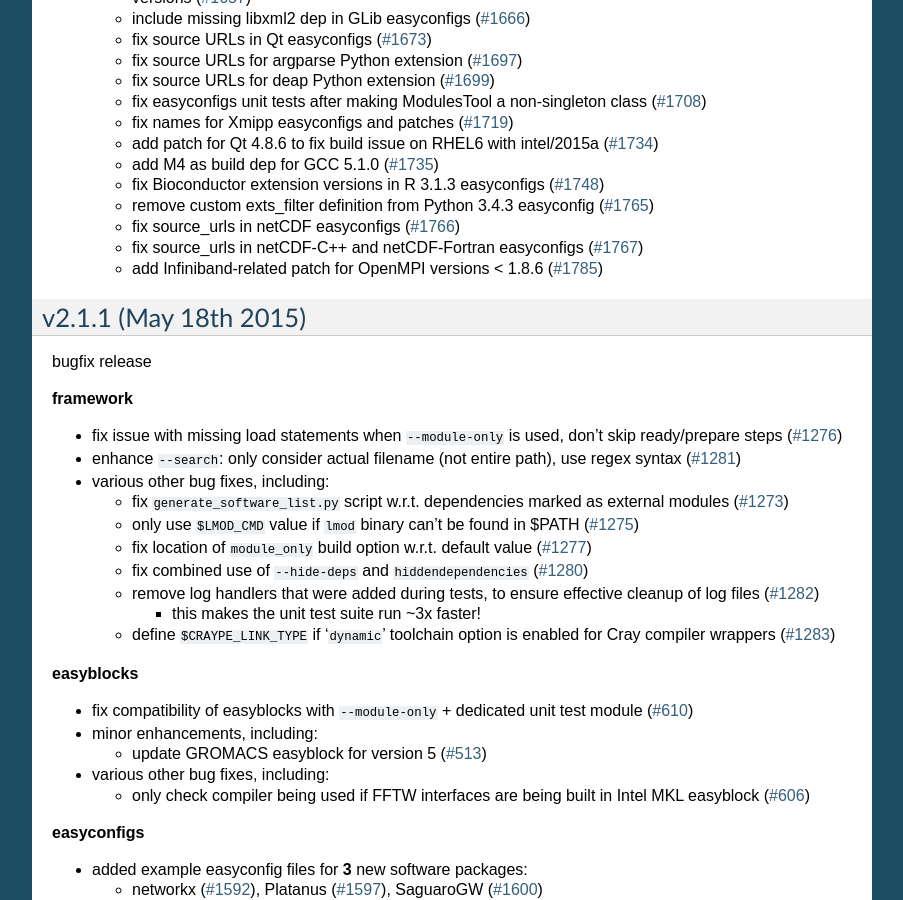
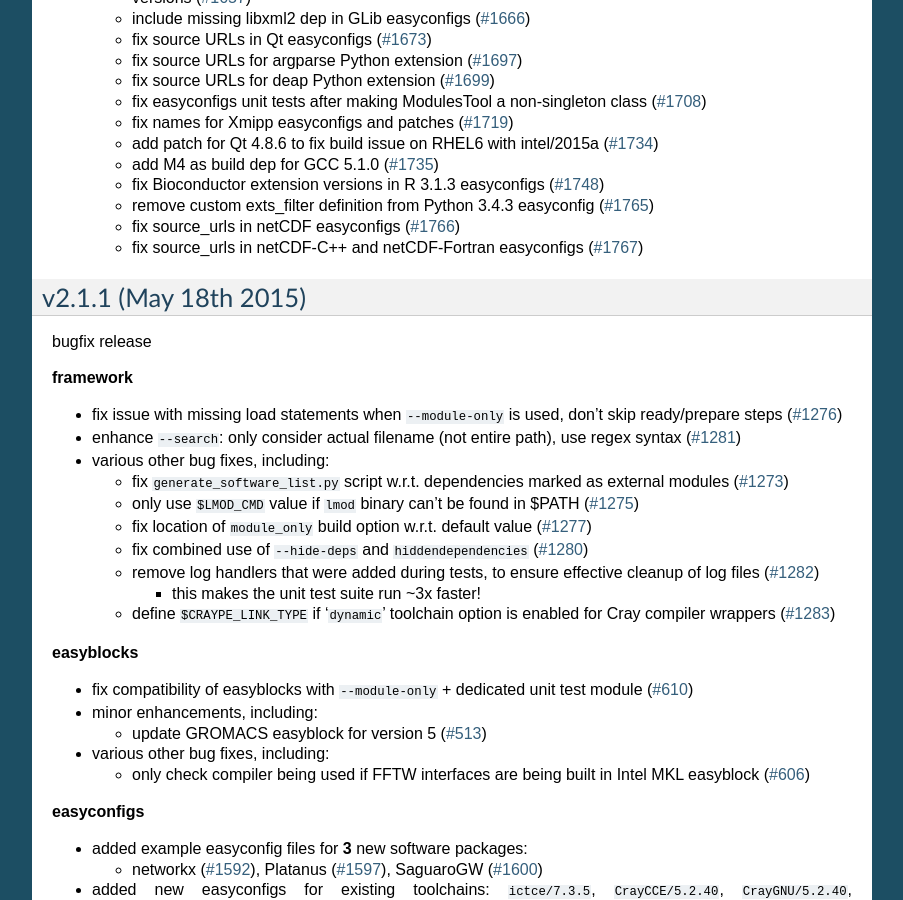
Before and after one commit to easybuilders/easybuild, a Sphinx documentation site: the page built from docs/Release_notes.rst, in a window 1280 px wide and 900 px high, scrolled down 2434 px. Shown: the whole window, without its empty margins (198-1101 px from the left). Built offline with Sphinx 7.4.7, drawn with Linux system fonts in a browser that asks for light colours.

Commit message:
remove easyconfigs PR #1785 from 2.2.0 release notes

```diff
--- a/docs/Release_notes.rst
+++ b/docs/Release_notes.rst
@@ -141,7 +141,6 @@
   * remove custom exts_filter definition from Python 3.4.3 easyconfig (`#1765 <https://github.com/hpcugent/easybuild-easyconfigs/pull/1765>`_)
   * fix source_urls in netCDF easyconfigs (`#1766 <https://github.com/hpcugent/easybuild-easyconfigs/pull/1766>`_)
   * fix source_urls in netCDF-C++ and netCDF-Fortran easyconfigs (`#1767 <https://github.com/hpcugent/easybuild-easyconfigs/pull/1767>`_)
-  * add Infiniband-related patch for OpenMPI versions < 1.8.6 (`#1785 <https://github.com/hpcugent/easybuild-easyconfigs/pull/1785>`_)
 
 .. _release_notes_eb211:
 
```
